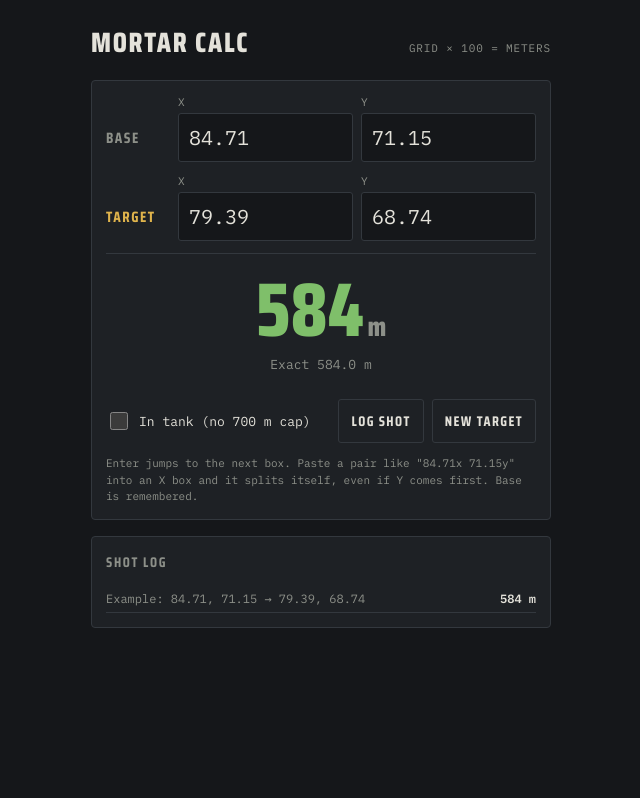
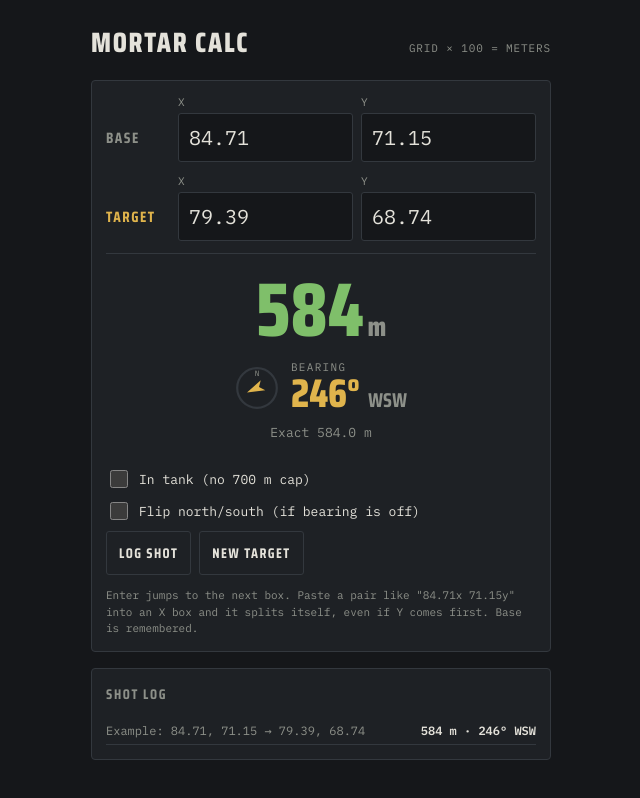
Before and after one commit to thekuvlive/mortar-calc, a plain HTML site: page index.html in a window 1280 px wide. Shown: the whole page, without its empty margins (319-959 px from the left). Drawn offline with Linux system fonts and the light colour scheme.

Commit message:
Add files via upload

```diff
--- a/index.html
+++ b/index.html
@@ -45,6 +45,13 @@ input:focus{outline:2px solid var(--accent);outline-offset:1px;border-color:var(
 .range span{font-size:28px;margin-left:4px;color:var(--muted)}
 .sub{margin-top:8px;font-size:13px;color:var(--muted);min-height:1.2em}
 .sub b{color:var(--bad);font-weight:600}
+.bearing{display:flex;align-items:center;justify-content:center;gap:12px;margin-top:12px}
+.bearing .arrow{width:44px;height:44px;flex:none}
+.bearing .arrow path{transform-origin:20px 20px;transition:transform .25s ease}
+.bearing .lbl{display:block;font-size:11px;letter-spacing:.12em;text-transform:uppercase;color:var(--muted);text-align:left}
+.bearing .deg{font-family:var(--display);font-weight:800;font-size:40px;line-height:1;font-variant-numeric:tabular-nums;color:var(--accent)}
+.bearing .card{font-family:var(--display);font-weight:700;font-size:20px;color:var(--muted);margin-left:8px}
+@media (prefers-reduced-motion:reduce){.bearing .arrow path{transition:none}}
 .controls{display:flex;flex-wrap:wrap;gap:8px;align-items:center;justify-content:space-between}
 .toggle{display:flex;align-items:center;gap:8px;font-size:13px;color:var(--fg);text-transform:none;letter-spacing:0;flex-direction:row;cursor:pointer}
 .toggle input{width:18px;height:18px;accent-color:var(--accent)}
@@ -95,11 +102,18 @@ button:focus-visible{outline:2px solid var(--accent);outline-offset:2px}
 
     <div class="readout">
       <div class="range" id="range">0<span>m</span></div>
+      <div class="bearing" id="bearing-row">
+        <svg class="arrow" id="arrow" viewBox="0 0 40 40" aria-hidden="true"><circle cx="20" cy="20" r="18" fill="none" stroke="var(--line)" stroke-width="2"/><text x="20" y="9" text-anchor="middle" font-size="7" fill="var(--muted)" font-family="var(--mono)">N</text><path d="M20 10 L25 26 L20 22 L15 26 Z" fill="var(--accent)"/></svg>
+        <div><span class="lbl">Bearing</span><span class="deg" id="deg">---°</span><span class="card" id="cardinal"></span></div>
+      </div>
       <div class="sub" id="sub"></div>
     </div>
 
     <div class="controls">
-      <label class="toggle" for="tank"><input id="tank" type="checkbox"> In tank (no 700 m cap)</label>
+      <div style="display:flex;flex-direction:column;gap:8px">
+        <label class="toggle" for="tank"><input id="tank" type="checkbox"> In tank (no 700 m cap)</label>
+        <label class="toggle" for="flip"><input id="flip" type="checkbox"> Flip north/south (if bearing is off)</label>
+      </div>
       <div class="btns">
         <button id="log-btn" type="button">Log shot</button>
         <button id="new-btn" type="button">New target</button>
@@ -110,7 +124,7 @@ button:focus-visible{outline:2px solid var(--accent);outline-offset:2px}
 
   <div class="panel log">
     <h2>Shot log</h2>
-    <ol id="log"><li><span>Example: 84.71, 71.15 → 79.39, 68.74</span><strong>584 m</strong></li></ol>
+    <ol id="log"><li><span>Example: 84.71, 71.15 → 79.39, 68.74</span><strong>584 m · 246° WSW</strong></li></ol>
   </div>
   <button id="install-foot" type="button" hidden style="align-self:center">Install app on this phone</button>
 </div>
@@ -126,17 +140,25 @@ function num(v){const n=parseFloat(String(v).replace(",","."));return isFinite(n
 function calc(){
   const [bx,by,tx,ty]=ids.map(i=>num($(i).value));
   const r=$("range"),s=$("sub");
-  if([bx,by,tx,ty].some(v=>v===null)){r.className="range idle";r.innerHTML="---<span>m</span>";s.textContent="Fill all four boxes";return null}
+  if([bx,by,tx,ty].some(v=>v===null)){r.className="range idle";r.innerHTML="---<span>m</span>";s.textContent="Fill all four boxes";$("deg").textContent="---°";$("cardinal").textContent="";return null}
   const m=Math.hypot(tx-bx,ty-by)*100;
+  // Bearing: 0 = north, clockwise. Assumes X grows east and Y grows north; the Flip box covers a map where Y grows south.
+  const dy=$("flip").checked?by-ty:ty-by;
+  const brg=m===0?0:(Math.atan2(tx-bx,dy)*180/Math.PI+360)%360;
+  const pts=["N","NNE","NE","ENE","E","ESE","SE","SSE","S","SSW","SW","WSW","W","WNW","NW","NNW"];
+  const card=pts[Math.round(brg/22.5)%16];
+  $("deg").textContent=Math.round(brg)%360+"°";$("cardinal").textContent=card;
+  $("arrow").querySelector("path").style.transform=`rotate(${brg}deg)`;
   const over=!$("tank").checked&&m>CAP;
   r.className="range"+(over?" over":"");
   r.innerHTML=Math.round(m).toLocaleString()+"<span>m</span>";
   s.innerHTML=over?`<b>${Math.round(m-CAP)} m past the 700 cap.</b> Close the gap or use the tank.`:`Exact ${m.toFixed(1)} m`+(m<100?" · danger close":"");
-  return {m,over,bx,by,tx,ty};
+  return {m,over,bx,by,tx,ty,brg:Math.round(brg)%360,card};
 }
 
-function save(){try{localStorage.setItem("mortar-base",JSON.stringify({bx:$("bx").value,by:$("by").value,tank:$("tank").checked}))}catch(e){}}
-try{const b=JSON.parse(localStorage.getItem("mortar-base")||"null");if(b){$("bx").value=b.bx;$("by").value=b.by;$("tank").checked=!!b.tank}}catch(e){}
+function save(){try{localStorage.setItem("mortar-base",JSON.stringify({bx:$("bx").value,by:$("by").value,tank:$("tank").checked,flip:$("flip").checked}))}catch(e){}}
+try{const b=JSON.parse(localStorage.getItem("mortar-base")||"null");if(b){$("bx").value=b.bx;$("by").value=b.by;$("tank").checked=!!b.tank;$("flip").checked=!!b.flip}}catch(e){}
+$("flip").addEventListener("change",()=>{calc();save()});
 
 // Paste a pair into an X box. Honors x/y labels, so "59.22y 100.35x" lands correctly.
 function splitPair(text){
@@ -168,7 +190,7 @@ function logShot(){
   const ol=$("log");
   if(exampleRow){ol.innerHTML="";exampleRow=false}
   const li=document.createElement("li");
-  li.innerHTML=`<span>${c.bx}, ${c.by} → ${c.tx}, ${c.ty}</span><strong class="${c.over?"over":""}">${Math.round(c.m).toLocaleString()} m</strong>`;
+  li.innerHTML=`<span>${c.bx}, ${c.by} → ${c.tx}, ${c.ty}</span><strong class="${c.over?"over":""}">${Math.round(c.m).toLocaleString()} m · ${c.brg}° ${c.card}</strong>`;
   ol.prepend(li);
   while(ol.children.length>12)ol.lastChild.remove();
 }
```
